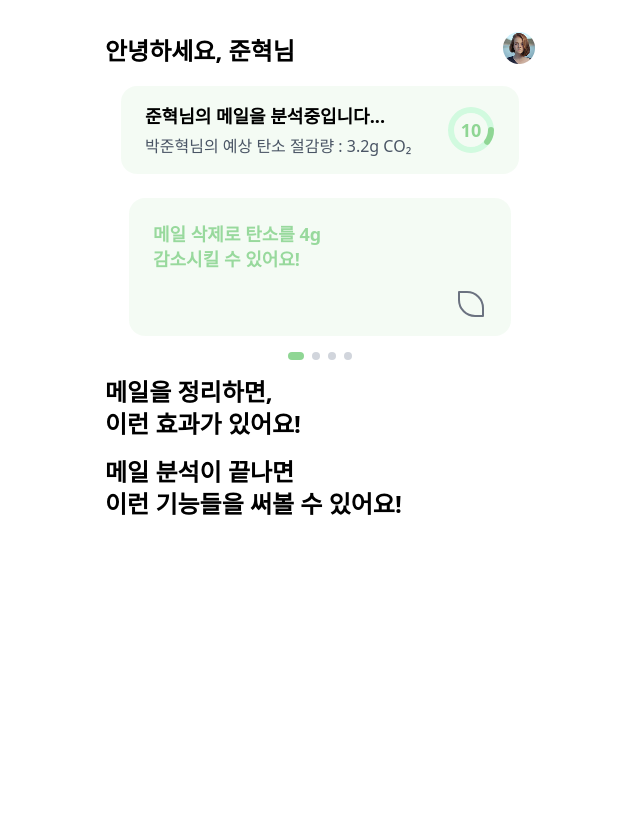
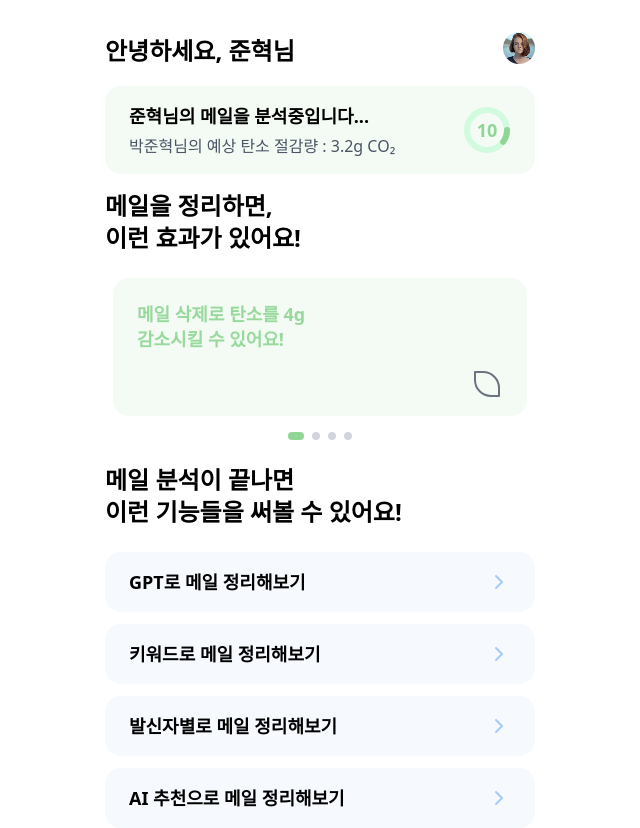
Before and after one commit to mail-green/mail-green-frontend, a React (Vite) app: page /home in a window 1280 px wide. Shown: the whole page, without its empty margins (320-960 px from the left). Before the commit the page ends 800 px from the top, so only its background shows below. Built offline with nearby package versions, Linux system fonts and the light colour scheme.

Commit message:
[MG-13] feat : 메일 기능 설명 컴포넌트 추가

```diff
--- /dev/null
+++ b/src/components/common/ListTile.tsx
@@ -0,0 +1,21 @@
+import React from "react";
+
+interface ListTileProps {
+    children: React.ReactNode;
+    onClick?: () => void;
+}
+
+export function ListTile({ children, onClick }: ListTileProps) {
+    return (
+        <button
+            type="button"
+            className="w-full flex items-center justify-between bg-[#f6f9fe] rounded-2xl px-6 py-4 focus:outline-none transition-colors hover:bg-[#eaf1fd]"
+            onClick={onClick}
+        >
+            <span className="font-bold text-lg text-black">{children}</span>
+            <svg width="24" height="24" fill="none" viewBox="0 0 24 24" className="ml-2">
+                <path d="M9 6l6 6-6 6" stroke="#A7CBFF" strokeWidth="2" strokeLinecap="round" strokeLinejoin="round" />
+            </svg>
+        </button>
+    );
+}
--- /dev/null
+++ b/src/components/home/AvailableFeatureTileGroup.tsx
@@ -0,0 +1,18 @@
+import { ListTile } from '../common/ListTile';
+
+const features = [
+    'GPT로 메일 정리해보기',
+    '키워드로 메일 정리해보기',
+    '발신자별로 메일 정리해보기',
+    'AI 추천으로 메일 정리해보기',
+];
+
+export function AvailableFeatureTileGroup() {
+    return (
+        <div className="space-y-3">
+            {features.map((feature, idx) => (
+                <ListTile key={feature}>{feature}</ListTile>
+            ))}
+        </div>
+    );
+}
--- a/src/pages/Home.tsx
+++ b/src/pages/Home.tsx
@@ -1,34 +1,34 @@
 import React from 'react';
 import GlobalContainer from '../container/GlobalContainer';
 import Navbar from '../components/common/navbar';
-import { AnalyzingStatusCard } from '../components/home/analyzingStatusCard';
+import { AnalyzingStatusCard } from '../components/home/AnalyzingStatusCard';
 import TitleText from '../components/common/TitleText';
 import { Carousel } from '../components/common/carousel/CarouselCardList';
-import { EffectCard } from '../components/home/carouselCards/effectCard';
+import { EffectCard } from '../components/home/carouselCards/EffectCard';
 import cardData from '../mock/exampleCarouselData';
+import { AvailableFeatureTileGroup } from '../components/home/AvailableFeatureTileGroup';
 
 function Home() {
     return <GlobalContainer>
         <Navbar />
-        <div className='mt-4 px-4'>
+        <div className='mt-4'>
             <AnalyzingStatusCard />
-            <div className='mt-6'>
-                <Carousel
-                    data={cardData}
-                    renderCard={(item, idx) => <EffectCard text={item.text} icon={item.icon} key={idx} />}
-                />
-            </div>
         </div>
         <div className='mt-4'>
             <TitleText text={'메일을 정리하면,\n 이런 효과가 있어요!'} />
         </div>
-        <div>
-
+        <div className='mt-6'>
+            <Carousel
+                data={cardData}
+                renderCard={(item, idx) => <EffectCard text={item.text} icon={item.icon} key={idx} />}
+            />
         </div>
-        <div className='mt-4'>
+        <div className='mt-6'>
             <TitleText text={'메일 분석이 끝나면\n이런 기능들을 써볼 수 있어요!'} />
         </div>
-        <div></div>
+        <div className='mt-6'>
+            <AvailableFeatureTileGroup />
+        </div>
     </GlobalContainer>;
 }
 
```
